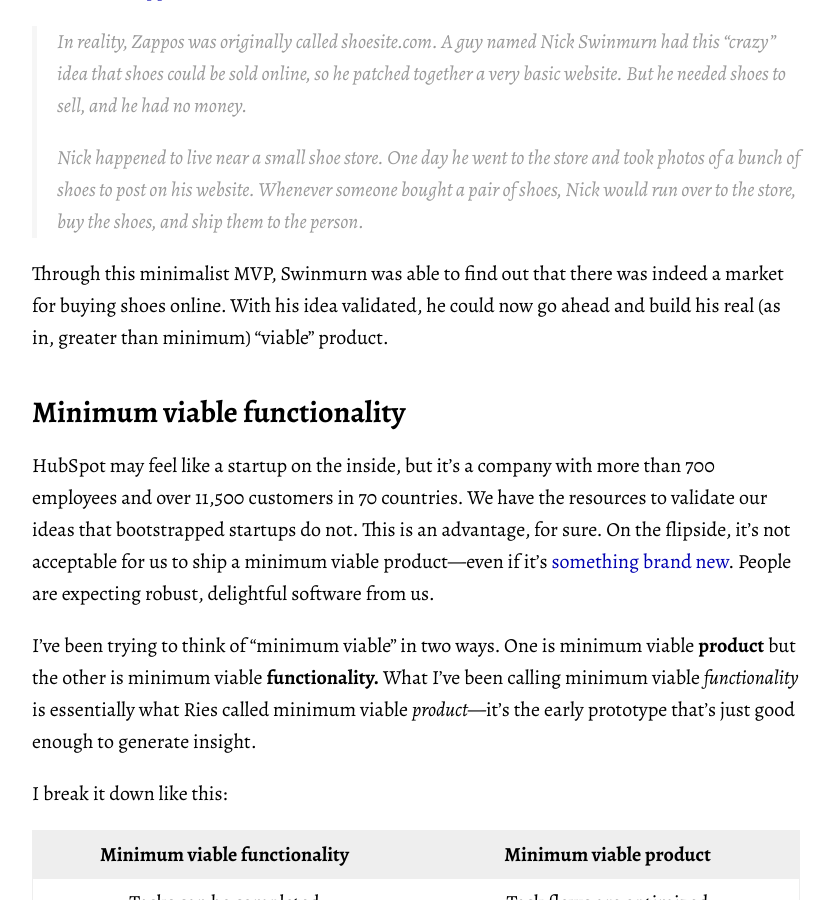
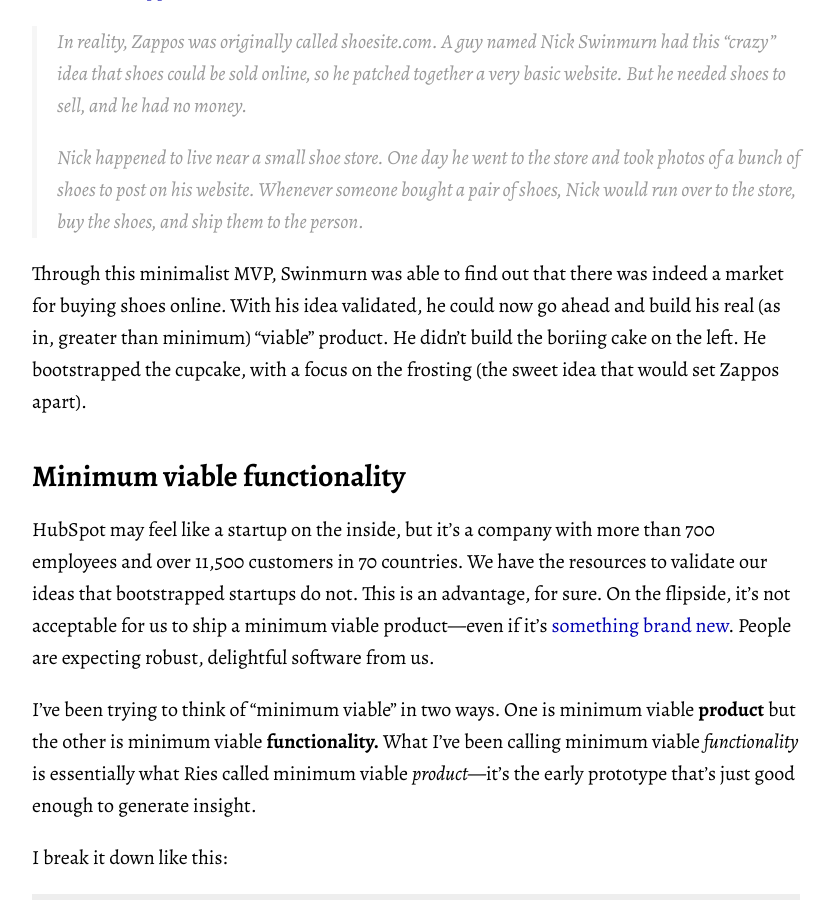
Before and after one commit to adarowski/adarowski.github.io, a Jekyll site: the page built from _posts/2014-09-29-viable-products.markdown, in a window 1280 px wide and 900 px high, scrolled down 1314 px. Shown: the whole window, without its empty margins (224-1058 px from the left). Built offline with Jekyll 4.4.1, drawn with Linux system fonts in a browser that asks for light colours.

Commit message:
A bit more article content.

```diff
--- a/_posts/2014-09-29-viable-products.markdown
+++ b/_posts/2014-09-29-viable-products.markdown
@@ -30,7 +30,7 @@
   <p>Nick happened to live near a small shoe store. One day he went to the store and took photos of a bunch of shoes to post on his website. Whenever someone bought a pair of shoes, Nick would run over to the store, buy the shoes, and ship them to the person.</p>
 </blockquote>
 
-Through this minimalist MVP, Swinmurn was able to find out that there was indeed a market for buying shoes online. With his idea validated, he could now go ahead and build his real (as in, greater than minimum) “viable” product.
+Through this minimalist MVP, Swinmurn was able to find out that there was indeed a market for buying shoes online. With his idea validated, he could now go ahead and build his real (as in, greater than minimum) “viable” product. He didn’t build the boriing cake on the left. He bootstrapped the cupcake, with a focus on the frosting (the sweet idea that would set Zappos apart).
 
 ## Minimum viable functionality
 
```
